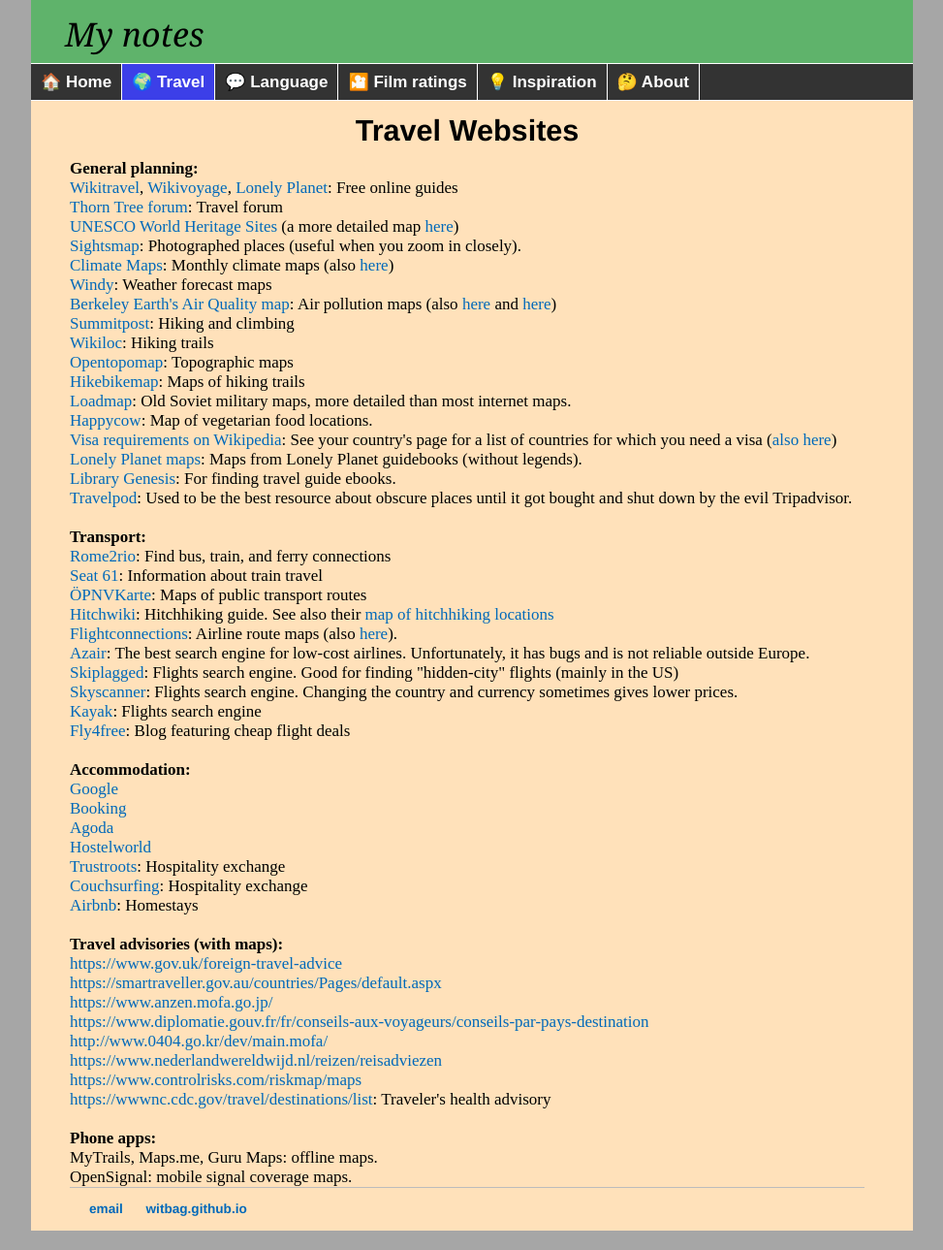
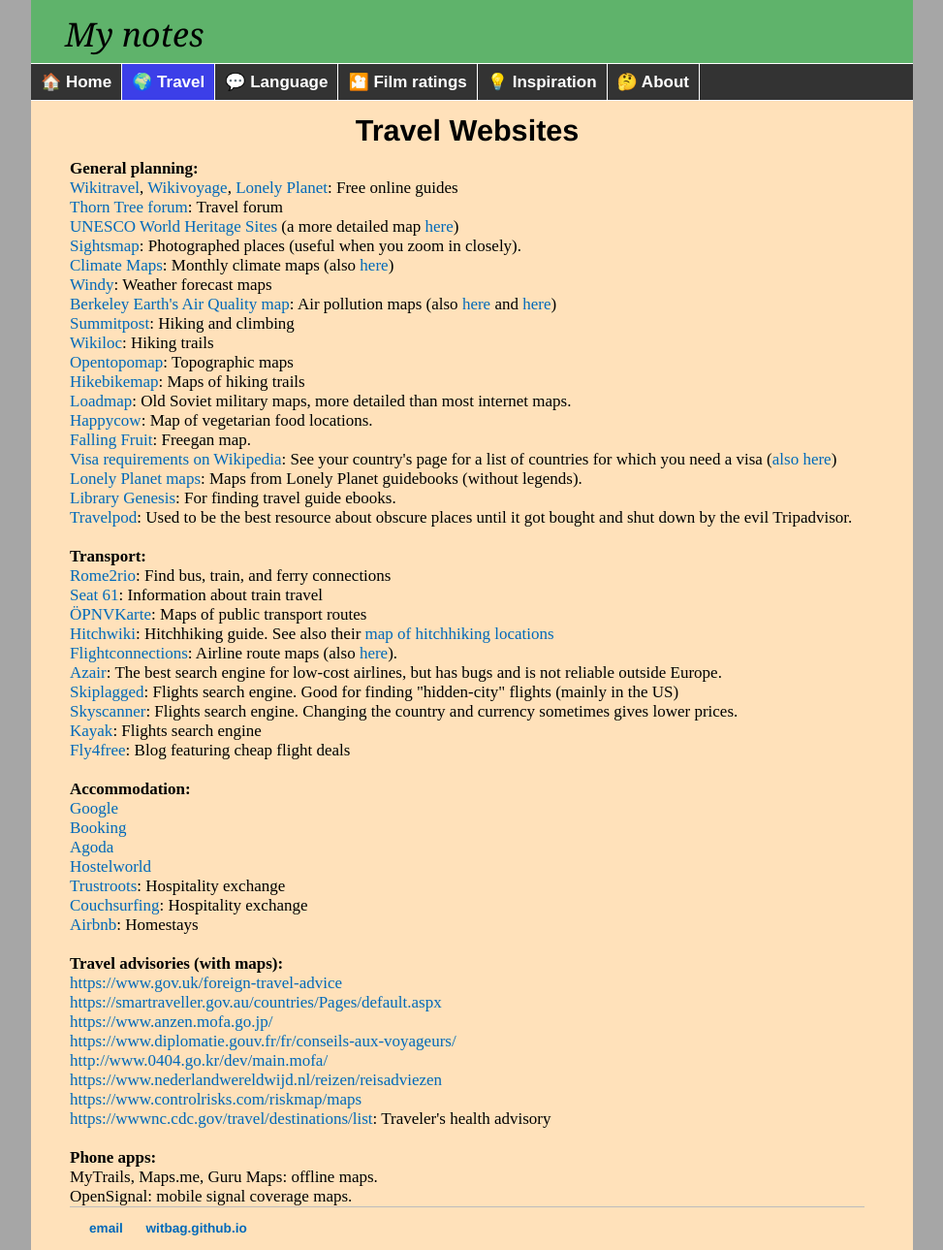
Before and after one commit to witbag/witbag.github.io, a Jekyll site: the page built from travel/resources.html, in a window 1280 px wide. Shown: the whole page at 97% size, without its empty margins (153-1126 px from the left). Built offline with Jekyll 4.4.1, drawn with Linux system fonts in a browser that asks for light colours.

Commit message:
Update resources.html

```diff
--- a/travel/resources.html
+++ b/travel/resources.html
@@ -22,6 +22,7 @@
 <a href="http://hikebikemap.org" target=_blank>Hikebikemap</a>: Maps of hiking trails<br>
 <a href="http://loadmap.net/en" target=_blank>Loadmap</a>: Old Soviet military maps, more detailed than most internet maps.<br>
 <a href="https://www.happycow.net/veggiemap" target=_blank>Happycow</a>: Map of vegetarian food locations.<br>
+<a href="http://fallingfruit.org/" target=_blank>Falling Fruit</a>: Freegan map.<br>
 <a href="https://en.wikipedia.org/wiki/Template:Visa_requirements" target=_blank>Visa requirements on Wikipedia</a>: See your country's page for a list of countries for which you need a visa (<a href="https://www.koreanair.com/global/en/traveling/airport-check-in/visas-passports-immigration-regulation0/timaticweb/" target=_blank>also here</a>)<br>
 <a href="http://media.lonelyplanet.com/ebookmaps/" target=_blank>Lonely Planet maps</a>: Maps from Lonely Planet guidebooks (without legends).<br>
 <a href="http://gen.lib.rus.ec/" target=_blank>Library Genesis</a>: For finding travel guide ebooks.<br>
@@ -33,7 +34,7 @@
 <a href="https://www.öpnvkarte.de" target=_blank>ÖPNVKarte</a>: Maps of public transport routes<br>
 <a href="http://hitchwiki.org/en/Main_Page" target=_blank>Hitchwiki</a>: Hitchhiking guide. See also their <a href="http://hitchwiki.org/maps/" target=_blank>map of hitchhiking locations</a><br>
 <a href="https://www.flightconnections.com" target=_blank>Flightconnections</a>: Airline route maps (also <a href="https://www.flightsfrom.com" target=_blank>here</a>).<br>
-<a href="http://www.azair.eu" target=_blank>Azair</a>: The best search engine for low-cost airlines. Unfortunately, it has bugs and is not reliable outside Europe.<br>
+<a href="http://www.azair.eu" target=_blank>Azair</a>: The best search engine for low-cost airlines, but has bugs and is not reliable outside Europe.<br>
 <a href="https://skiplagged.com/" target=_blank>Skiplagged</a>: Flights search engine. Good for finding "hidden-city" flights (mainly in the US)<br>
 <a href="https://www.skyscanner.com" target=_blank>Skyscanner</a>: Flights search engine. Changing the country and currency sometimes gives lower prices.<br>
 <a href="https://www.kayak.com/flights" target=_blank>Kayak</a>: Flights search engine<br>
@@ -52,7 +53,7 @@
 <a href="https://www.gov.uk/foreign-travel-advice" target=_blank>https://www.gov.uk/foreign-travel-advice</a><br />
 <a href="https://smartraveller.gov.au/countries/Pages/default.aspx" target=_blank>https://smartraveller.gov.au/countries/Pages/default.aspx</a><br />
 <a href="https://www.anzen.mofa.go.jp/" target=_blank>https://www.anzen.mofa.go.jp/</a><br />
-<a href="https://www.diplomatie.gouv.fr/fr/conseils-aux-voyageurs/conseils-par-pays-destination" target=_blank>https://www.diplomatie.gouv.fr/fr/conseils-aux-voyageurs/conseils-par-pays-destination</a><br />
+<a href="https://www.diplomatie.gouv.fr/fr/conseils-aux-voyageurs/" target=_blank>https://www.diplomatie.gouv.fr/fr/conseils-aux-voyageurs/</a><br />
 <a href="http://www.0404.go.kr/dev/main.mofa" target=_blank>http://www.0404.go.kr/dev/main.mofa/</a><br />
 <a href="https://www.nederlandwereldwijd.nl/reizen/reisadviezen" target=_blank>https://www.nederlandwereldwijd.nl/reizen/reisadviezen</a><br />
 <a href="https://www.controlrisks.com/riskmap/maps" target=_blank>https://www.controlrisks.com/riskmap/maps</a><br />
```
